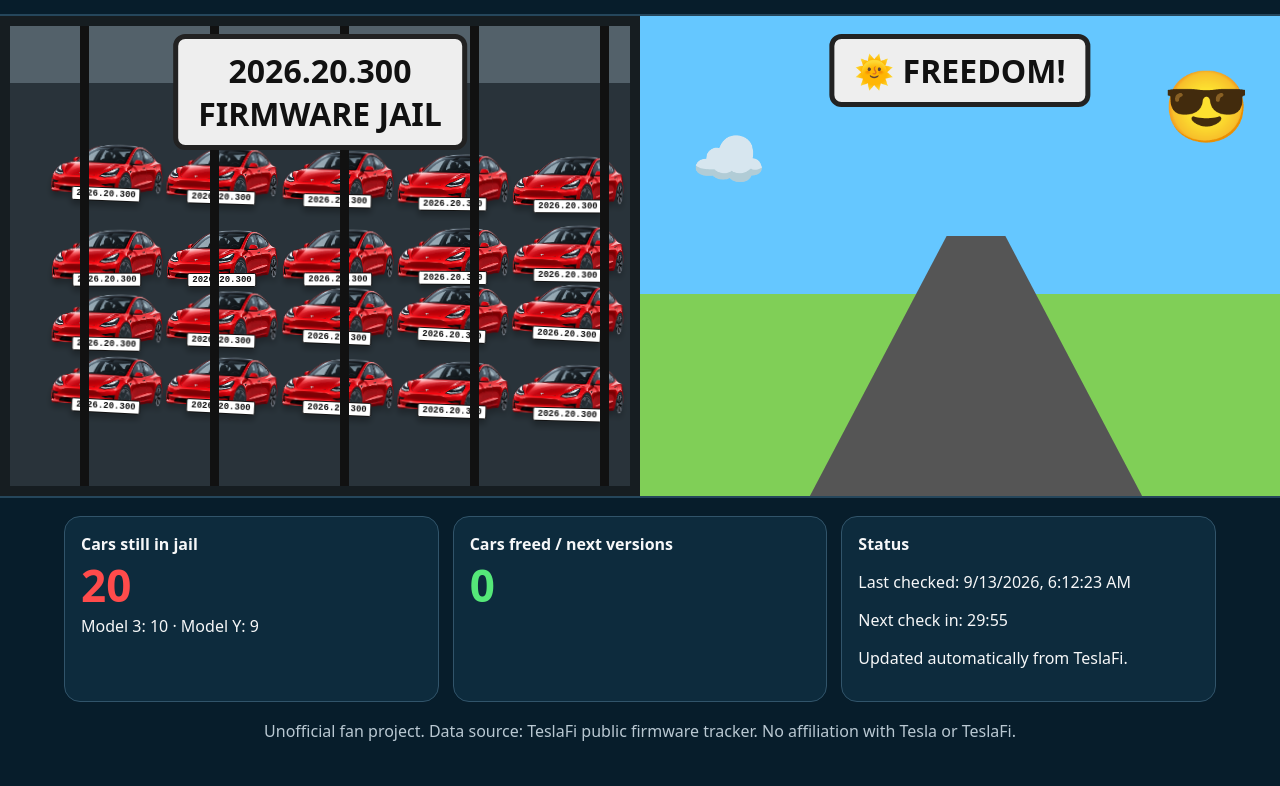
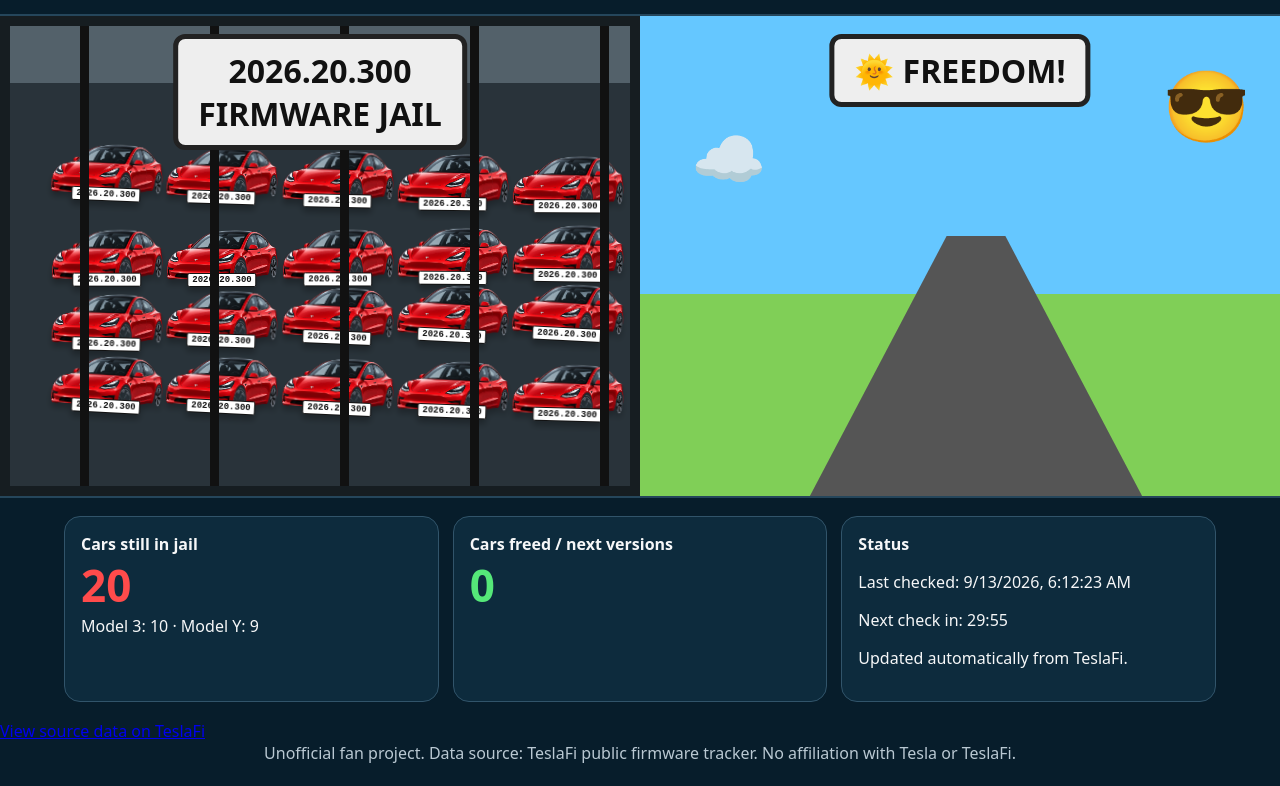
Before and after one commit to airflowtsunami/factoryjail, a plain HTML site: page index.html in a window 1280 px wide. Shown: the part 126-912 px from the top of the page. Before the commit the page ends 890 px from the top, so only its background shows below. Drawn offline with Linux system fonts and the light colour scheme.

Commit message:
Update index.html

```diff
--- a/index.html
+++ b/index.html
@@ -60,6 +60,11 @@
  <div class="card"><b>Cars freed / next versions</b><div class="big green" id="freed">—</div><table><tbody id="next"></tbody></table></div>
  <div class="card"><b>Status</b><p>Last checked: <span id="checked">—</span></p><p>Next check in: <span id="countdown">30:00</span></p><p id="msg">Loading data…</p></div>
 </section>
+<a href="https://teslafi.com/firmware.php?detail=2026.20.300"
+   target="_blank"
+   rel="noopener noreferrer">
+  View source data on TeslaFi
+</a>
 <div class="foot">Unofficial fan project. Data source: TeslaFi public firmware tracker. No affiliation with Tesla or TeslaFi.</div>
 <script>
 const DATA_URL='./data.json';
```
